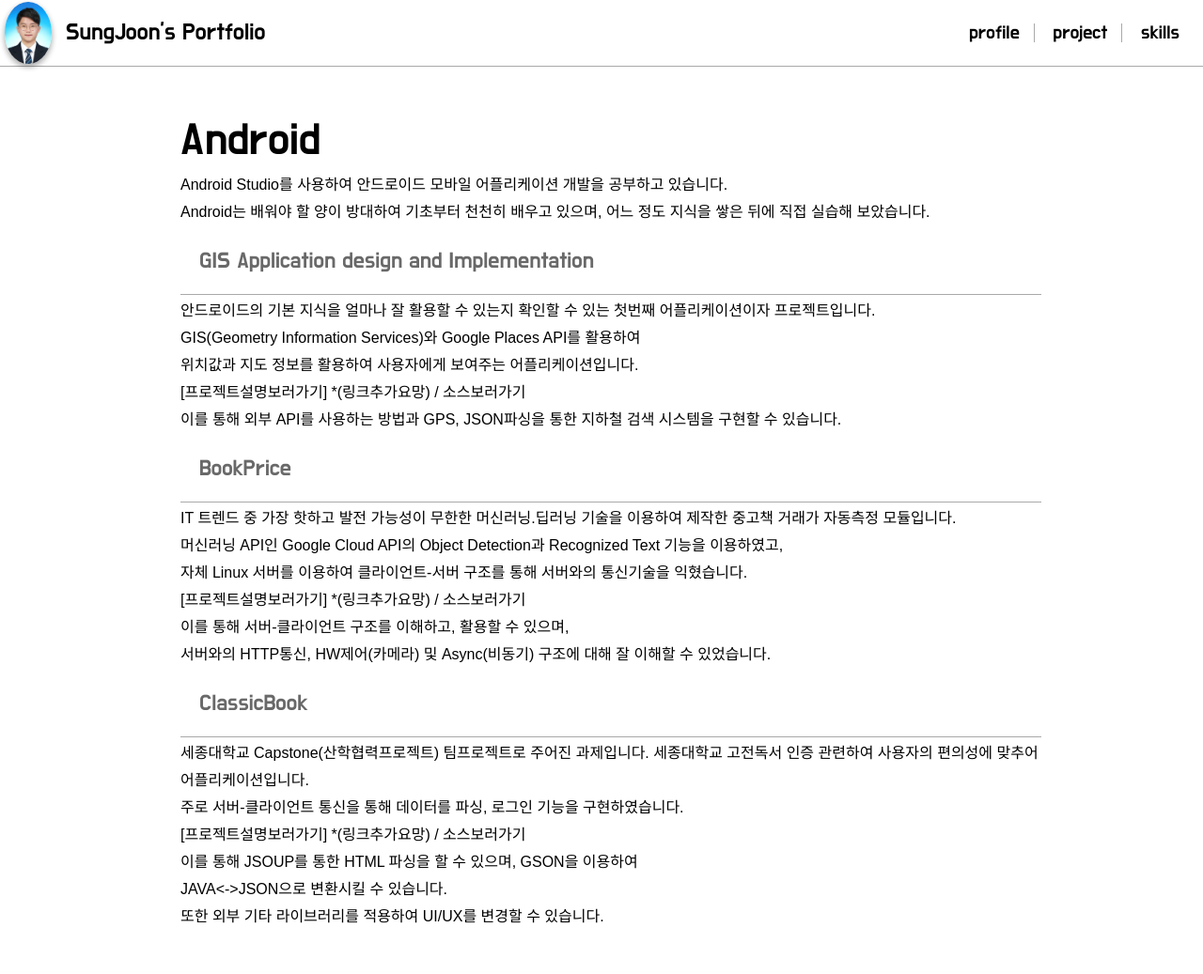
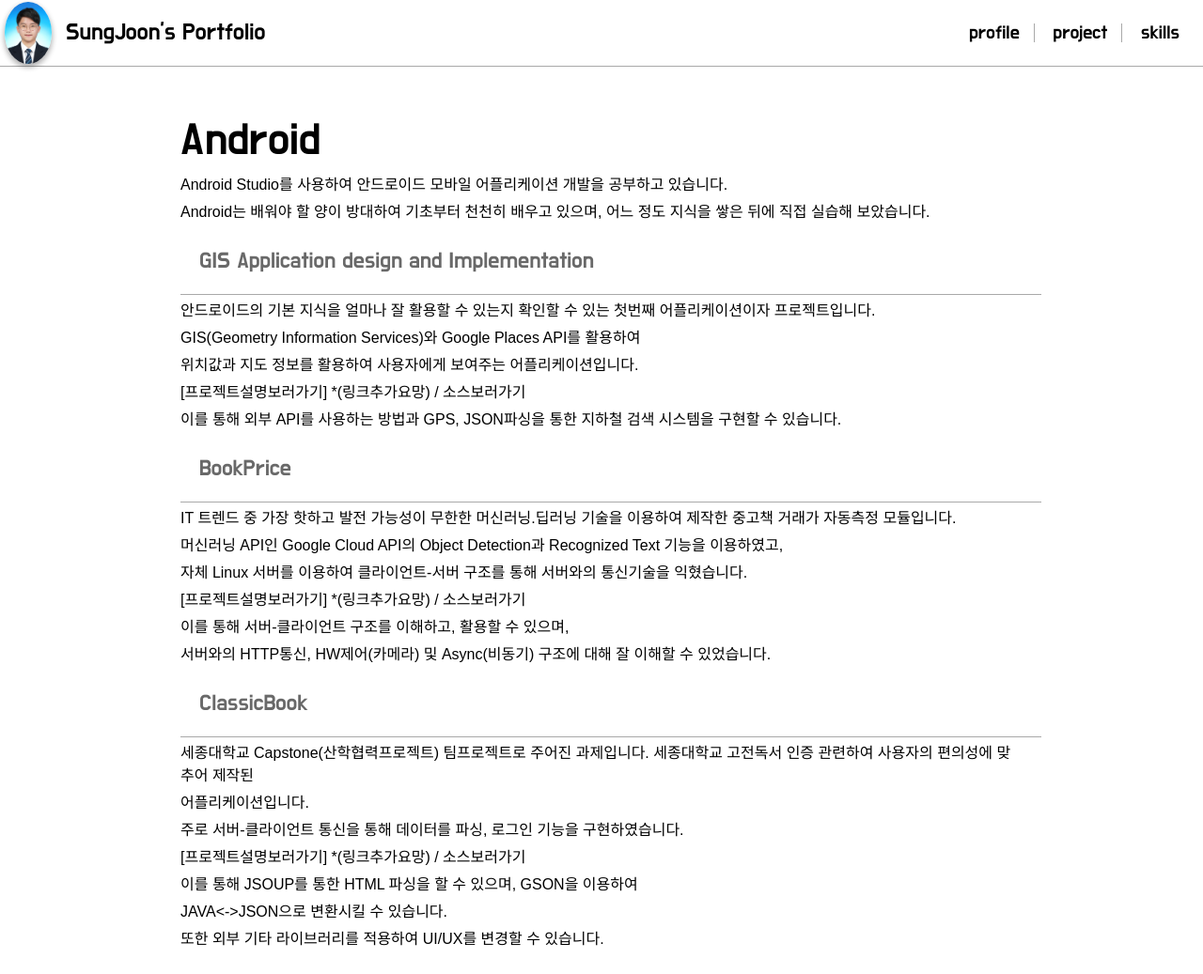
Before and after one commit to seosungjoon/seosungjoon.github.io, a Jekyll site: the page built from _posts/skills/2019-09-05-Android.md, in a window 1280 px wide and 1037 px high. Shown: the whole window at 94% size. Built offline with Jekyll 4.4.1, drawn with Linux system fonts in a browser that asks for light colours; nearby versions of some CDN libraries; some web fonts are replaced.

Commit message:
Update post.sass

```diff
--- a/assets/css/post.sass
+++ b/assets/css/post.sass
@@ -29,12 +29,12 @@
       color: #696969
       padding: 20px
       border-bottom: 1px solid #a9a9a9
-      width: 80vw
+      width: 70vw
 
     p, code
       font-family: "Gothic A1", sans-serif
       line-height: 1.5em
-      width: 80vw
+      width: 70vw
       margin: 5px 0
 
     table
```
